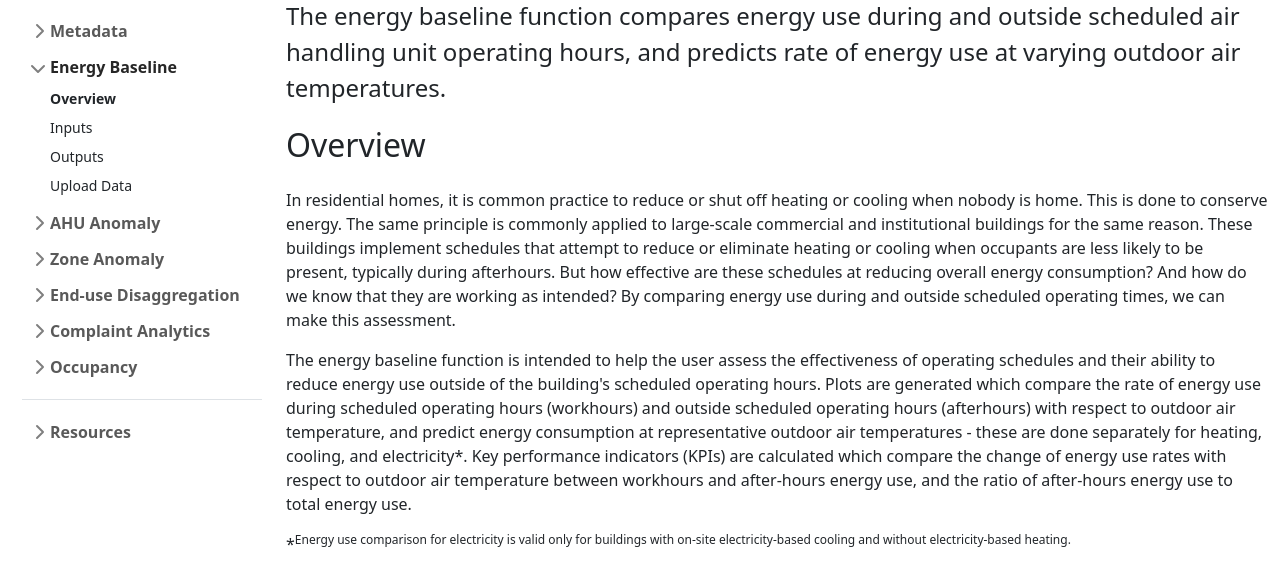
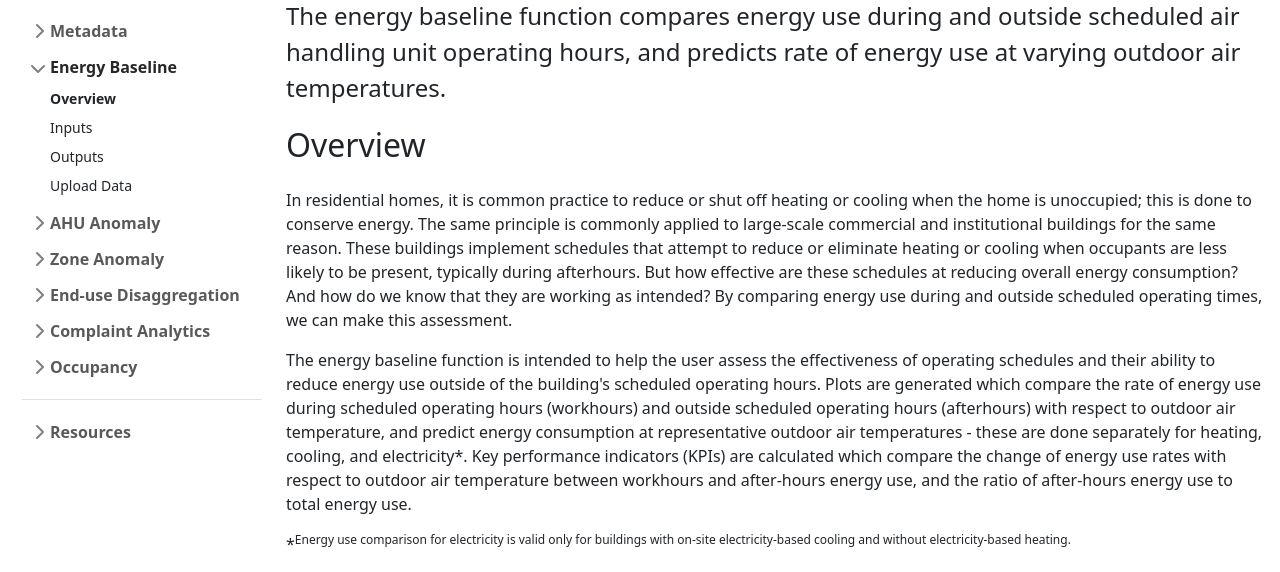
Before and after one commit to Carleton-DBOM-Research-Group/Building_energy_management_toolkit, a Flask app: page /functions/energyBaseline in a window 1280 px wide. Shown: the part 154-726 px from the top of the page. Run offline with Flask 2, Linux system fonts and the light colour scheme.

Commit message:
Minor wording revision on energyBaseline overview page

```diff
--- a/templates/functions_energyBaseline_overview.html
+++ b/templates/functions_energyBaseline_overview.html
@@ -187,7 +187,7 @@
     <div class="d-md-flex flex-md-row align-items-center justify-content-start">
       <p class="h2 pb-3">Overview</p>
     </div>
-    <p class="fs-6">In residential homes, it is common practice to reduce or shut off heating or cooling when nobody is home. This is done to conserve energy. The same principle is commonly applied to large-scale commercial
+    <p class="fs-6">In residential homes, it is common practice to reduce or shut off heating or cooling when the home is unoccupied; this is done to conserve energy. The same principle is commonly applied to large-scale commercial
       and institutional buildings for the same reason. These buildings implement schedules that attempt to reduce or eliminate heating or cooling when occupants are less likely to be present, typically during afterhours.
       But how effective are these schedules at reducing overall energy consumption? And how do we know that they are working as intended? By comparing energy use during and outside scheduled operating times, we can make this
       assessment.</p>
```
